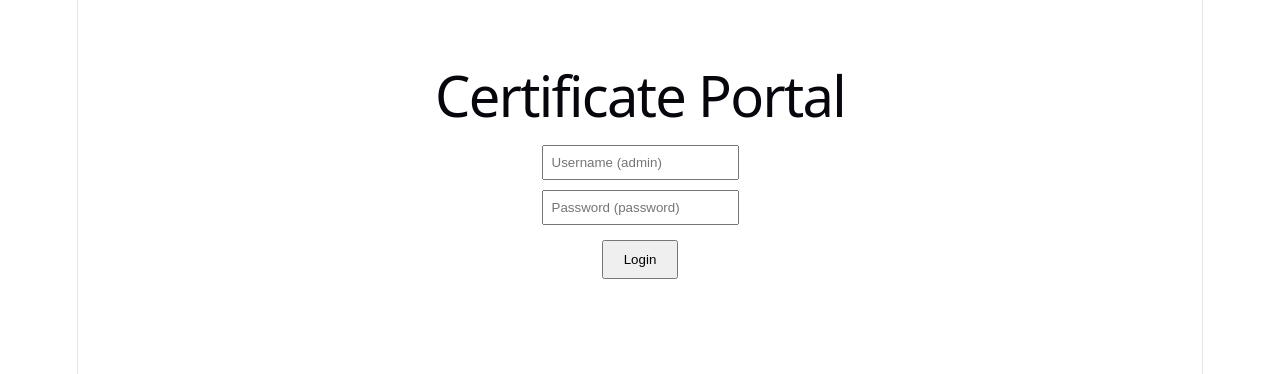
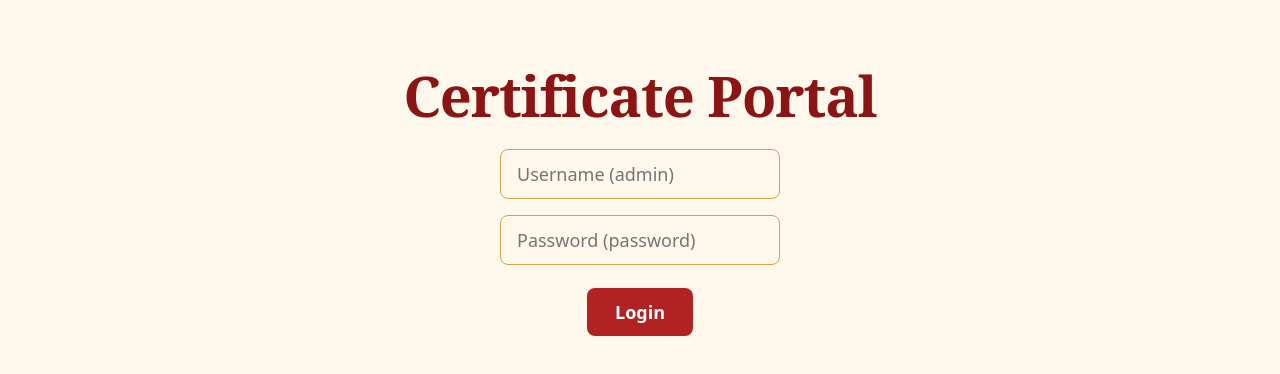
Before and after one commit to Roham8406/Certificate-Generator, a Vue app in the folder frontend/: page / in a window 1280 px wide. Shown: the top 374 px of the page. Built offline with nearby package versions, Linux system fonts and the light colour scheme.

Commit message:
Frontend(feat): Redesigned the theme

```diff
--- a/frontend/src/style.css
+++ b/frontend/src/style.css
@@ -1,87 +1,4 @@
-:root {
-  --text: #6b6375;
-  --text-h: #08060d;
-  --bg: #fff;
-  --border: #e5e4e7;
-  --code-bg: #f4f3ec;
-  --accent: #aa3bff;
-  --accent-bg: rgba(170, 59, 255, 0.1);
-  --accent-border: rgba(170, 59, 255, 0.5);
-  --social-bg: rgba(244, 243, 236, 0.5);
-  --shadow:
-    rgba(0, 0, 0, 0.1) 0 10px 15px -3px, rgba(0, 0, 0, 0.05) 0 4px 6px -2px;
 
-  --sans: system-ui, 'Segoe UI', Roboto, sans-serif;
-  --heading: system-ui, 'Segoe UI', Roboto, sans-serif;
-  --mono: ui-monospace, Consolas, monospace;
-
-  font: 18px/145% var(--sans);
-  letter-spacing: 0.18px;
-  color-scheme: light dark;
-  color: var(--text);
-  background: var(--bg);
-  font-synthesis: none;
-  text-rendering: optimizeLegibility;
-  -webkit-font-smoothing: antialiased;
-  -moz-osx-font-smoothing: grayscale;
-
-  @media (max-width: 1024px) {
-    font-size: 16px;
-  }
-}
-
-@media (prefers-color-scheme: dark) {
-  :root {
-    --text: #9ca3af;
-    --text-h: #f3f4f6;
-    --bg: #16171d;
-    --border: #2e303a;
-    --code-bg: #1f2028;
-    --accent: #c084fc;
-    --accent-bg: rgba(192, 132, 252, 0.15);
-    --accent-border: rgba(192, 132, 252, 0.5);
-    --social-bg: rgba(47, 48, 58, 0.5);
-    --shadow:
-      rgba(0, 0, 0, 0.4) 0 10px 15px -3px, rgba(0, 0, 0, 0.25) 0 4px 6px -2px;
-  }
-
-  #social .button-icon {
-    filter: invert(1) brightness(2);
-  }
-}
-
-body {
-  margin: 0;
-}
-
-h1,
-h2 {
-  font-family: var(--heading);
-  font-weight: 500;
-  color: var(--text-h);
-}
-
-h1 {
-  font-size: 56px;
-  letter-spacing: -1.68px;
-  margin: 32px 0;
-  @media (max-width: 1024px) {
-    font-size: 36px;
-    margin: 20px 0;
-  }
-}
-h2 {
-  font-size: 24px;
-  line-height: 118%;
-  letter-spacing: -0.24px;
-  margin: 0 0 8px;
-  @media (max-width: 1024px) {
-    font-size: 20px;
-  }
-}
-p {
-  margin: 0;
-}
 
 code,
 .counter {
@@ -161,7 +78,6 @@ code {
   max-width: 100%;
   margin: 0 auto;
   text-align: center;
-  border-inline: 1px solid var(--border);
   min-height: 100svh;
   display: flex;
   flex-direction: column;
@@ -294,3 +210,281 @@ code {
     border-right-color: var(--border);
   }
 }
+:root {
+  /* Retaining the bright cream and traditional red/gold palette */
+  --text: #4a3b32;
+  --text-h: #8b1515;
+  --bg: #fdf8eb;
+  --border: #d4a34b;
+  --code-bg: #f4e8d3;
+  --accent: #b22222;
+  --accent-bg: rgba(178, 34, 34, 0.08);
+  --accent-border: rgba(212, 163, 75, 0.8);
+  --social-bg: rgba(244, 232, 211, 0.5);
+
+  /* Softer, more modern shadow */
+  --shadow:
+    rgba(139, 21, 21, 0.08) 0 12px 24px -4px, rgba(139, 21, 21, 0.04) 0 4px 8px -2px;
+
+  /* Modernized typography mix */
+  --sans: system-ui, 'Segoe UI', Roboto, Helvetica, Arial, sans-serif;
+  --heading: 'Georgia', serif;
+  --mono: ui-monospace, Consolas, monospace;
+
+  font: 18px/150% var(--sans);
+  letter-spacing: 0.2px;
+  color-scheme: light dark;
+  color: var(--text);
+  background: var(--bg);
+  font-synthesis: none;
+  text-rendering: optimizeLegibility;
+  -webkit-font-smoothing: antialiased;
+  -moz-osx-font-smoothing: grayscale;
+
+  @media (max-width: 1024px) {
+    font-size: 16px;
+  }
+}
+
+@media (prefers-color-scheme: dark) {
+  :root {
+    --text: #e8dbce;
+    --text-h: #f0c365;
+    --bg: #2a1111;
+    --border: #8b3a3a;
+    --code-bg: #3d1c1c;
+    --accent: #d4a34b;
+    --accent-bg: rgba(212, 163, 75, 0.15);
+    --accent-border: rgba(212, 163, 75, 0.5);
+    --social-bg: rgba(61, 28, 28, 0.5);
+    --shadow:
+      rgba(0, 0, 0, 0.4) 0 12px 24px -4px, rgba(0, 0, 0, 0.2) 0 4px 8px -2px;
+  }
+
+  #social .button-icon {
+    filter: invert(1) brightness(2);
+  }
+}
+
+body {
+  margin: 0;
+}
+
+h1,
+h2 {
+  font-family: var(--heading);
+  font-weight: 600;
+  color: var(--text-h);
+}
+
+h1 {
+  font-size: 56px;
+  letter-spacing: -1px;
+  margin: 32px 0;
+  @media (max-width: 1024px) {
+    font-size: 36px;
+    margin: 20px 0;
+  }
+}
+h2 {
+  font-size: 24px;
+  line-height: 120%;
+  margin: 0 0 12px;
+  @media (max-width: 1024px) {
+    font-size: 20px;
+  }
+}
+p {
+  margin: 0;
+}
+
+code,
+.counter {
+  font-family: var(--mono);
+  display: inline-flex;
+  border-radius: 6px;
+  color: var(--text-h);
+}
+
+code {
+  font-size: 15px;
+  line-height: 135%;
+  padding: 4px 8px;
+  background: var(--code-bg);
+}
+
+/* Global Page Layout */
+.page-container {
+  text-align: center;
+  margin-top: 50px;
+  font-family: var(--sans);
+  padding: 0 20px 40px;
+}
+
+/* Typography & Spacing */
+.text-error {
+  color: #c92a2a;
+}
+.text-error-large {
+  color: #c92a2a;
+  font-size: 1.2rem;
+  margin-top: 20px;
+  font-weight: bold;
+}
+.text-success {
+  color: #2b8a3e;
+  margin-bottom: 20px;
+}
+.text-dark {
+  color: var(--text-h);
+  font-family: var(--heading);
+}
+.text-muted {
+  color: var(--text);
+  opacity: 0.9;
+}
+.mt-15 {
+  margin-top: 15px;
+}
+.mt-20 {
+  margin-top: 20px;
+}
+
+/* Form Elements (Modernized with curves and focus rings) */
+.input-field {
+  margin: 8px 5px;
+  padding: 12px 16px;
+  border: 1px solid var(--border);
+  border-radius: 8px; /* Added modern curve */
+  background: var(--bg);
+  color: var(--text);
+  font-family: var(--sans);
+  font-size: 1rem;
+  transition: all 0.2s ease;
+  width: 100%;
+  max-width: 280px;
+  box-sizing: border-box;
+}
+.input-field:focus {
+  outline: none;
+  border-color: var(--accent);
+  box-shadow: 0 0 0 3px var(--accent-bg); /* Soft modern focus ring */
+}
+
+/* Buttons (Modernized with curves and hover lifts) */
+button {
+  font-family: var(--sans);
+  font-size: 1rem;
+  transition: all 0.2s ease;
+}
+button:hover {
+  transform: translateY(-2px);
+  box-shadow: 0 4px 12px rgba(0,0,0,0.1);
+}
+button:active {
+  transform: translateY(0);
+}
+
+.btn-primary {
+  background: var(--accent);
+  color: #fff;
+  padding: 12px 28px;
+  cursor: pointer;
+  margin-top: 15px;
+  border: none;
+  border-radius: 8px;
+  font-weight: 600;
+}
+.btn-danger {
+  background: #a51c1c;
+  color: #fff;
+  padding: 10px 24px;
+  margin-bottom: 24px;
+  cursor: pointer;
+  border: none;
+  border-radius: 8px;
+  font-weight: 600;
+}
+.btn-success {
+  background: var(--border); /* Using the gold/mustard tone */
+  color: #fff;
+  padding: 10px 24px;
+  cursor: pointer;
+  margin-top: 15px;
+  border: none;
+  border-radius: 8px;
+  font-weight: 600;
+  text-shadow: 1px 1px 2px rgba(0,0,0,0.2);
+}
+.btn-secondary {
+  background: #ded5c5;
+  color: var(--text-h);
+  padding: 10px 24px;
+  margin-bottom: 24px;
+  cursor: pointer;
+  border: none;
+  border-radius: 8px;
+  font-weight: 600;
+}
+
+/* Cards & Layout Blocks (Retained nested borders, but modernized with border-radius) */
+.cert-card {
+  border: 2px solid var(--accent);
+  outline: 2px solid var(--border);
+  outline-offset: -6px;
+  margin: 20px auto;
+  padding: 24px;
+  width: 100%;
+  max-width: 320px;
+  border-radius: 12px; /* Smoothed out the traditional square edges */
+  background: var(--bg);
+  box-shadow: var(--shadow);
+  box-sizing: border-box;
+  transition: transform 0.2s ease;
+}
+.cert-card:hover {
+  transform: translateY(-4px);
+}
+
+.detail-card {
+  border: 4px double var(--accent); /* Preserved the traditional double border */
+  padding: 40px 30px;
+  border-radius: 16px; /* Added a large modern curve */
+  max-width: 600px;
+  margin: 0 auto;
+  background: var(--bg);
+  box-shadow: var(--shadow);
+  position: relative;
+}
+/* The nested third line */
+.detail-card::before {
+  content: '';
+  position: absolute;
+  top: 8px;
+  left: 8px;
+  right: 8px;
+  bottom: 8px;
+  border: 1px solid var(--border);
+  border-radius: 10px; /* Matching proportional curve for the inside line */
+  pointer-events: none;
+}
+
+.validation-card {
+  border: 3px solid #2b8a3e;
+  outline: 2px solid #d4a34b;
+  outline-offset: -8px;
+  padding: 40px 30px;
+  border-radius: 16px; /* Smoothed out for modern look */
+  max-width: 500px;
+  margin: 30px auto;
+  background: var(--bg);
+  box-shadow: var(--shadow);
+}
+
+.event-image {
+  max-width: 100%;
+  border-radius: 8px; /* Modern rounded image edges */
+  margin-top: 25px;
+  border: 2px solid var(--border);
+  box-shadow: var(--shadow);
+}
--- a/frontend/src/views/CertificateView.vue
+++ b/frontend/src/views/CertificateView.vue
@@ -1,18 +1,18 @@
 <template>
-  <div style="text-align: center; margin-top: 50px; font-family: sans-serif;">
-    <button @click="router.back()" style="background: gray; color: white; padding: 5px 15px; margin-bottom: 20px;">
+  <div class="page-container">
+    <button @click="router.back()" class="btn-secondary">
       بازگشت (Back)
     </button>
 
     <div v-if="loading">در حال بارگذاری... (Loading...)</div>
 
-    <p v-else-if="error" style="color: red;">{{ error }}</p>
+    <p v-else-if="error" class="text-error">{{ error }}</p>
 
-    <div v-else-if="certData" style="border: 2px solid #ddd; padding: 20px; border-radius: 12px; max-width: 600px; margin: 0 auto; background: #fafafa;">
-      <h1 style="color: #333;">{{ certData.first_name }} {{ certData.last_name }}</h1>
-      <h2 style="color: #555;">{{ certData.name }}</h2>
-      <h2 style="color: #555;">{{ certData.hash }}</h2>
-      <img :src="certData.image" alt="Event Image" style="max-width: 100%; border-radius: 8px; margin-top: 20px;" />
+    <div v-else-if="certData" class="detail-card">
+      <h1 class="text-dark">{{ certData.first_name }} {{ certData.last_name }}</h1>
+      <h2 class="text-muted">{{ certData.name }}</h2>
+      <h2 class="text-muted">{{ certData.hash }}</h2>
+      <img :src="certData.image" alt="Event Image" class="event-image" />
     </div>
   </div>
 </template>
--- a/frontend/src/views/Certificates.vue
+++ b/frontend/src/views/Certificates.vue
@@ -1,17 +1,17 @@
 <template>
-  <div style="text-align: center; margin-top: 50px; font-family: sans-serif;">
-    <button @click="logout" style="background: red; color: white; padding: 5px 15px; margin-bottom: 20px;">
+  <div class="page-container">
+    <button @click="logout" class="btn-danger">
       خروج
     </button>
 
-    <p v-if="error" style="color: red;">{{ error }}</p>
+    <p v-if="error" class="text-error">{{ error }}</p>
 
     <div v-if="certificates.length > 0">
-      <div v-for="cert in certificates" :key="cert.id" style="border: 1px solid #ccc; margin: 10px auto; padding: 15px; width: 300px; border-radius: 8px;">
+      <div v-for="cert in certificates" :key="cert.id" class="cert-card">
 
         <h3>{{ cert.name }}</h3>
 
-        <button @click="download(cert.id)" style="background: green; color: white; padding: 8px 12px; cursor: pointer; margin-top: 10px;">
+        <button @click="download(cert.id)" class="btn-success">
           دانلود
         </button>
       </div>
--- a/frontend/src/views/Login.vue
+++ b/frontend/src/views/Login.vue
@@ -1,13 +1,13 @@
 <template>
-  <div style="text-align: center; margin-top: 50px; font-family: sans-serif;">
+  <div class="page-container">
     <h1>Certificate Portal</h1>
 
     <!-- Login Form -->
     <div v-if="!isLoggedIn">
-      <input v-model="username" placeholder="Username (admin)" style="margin: 5px; padding: 8px;" /><br/>
-      <input v-model="password" type="password" placeholder="Password (password)" style="margin: 5px; padding: 8px;" /><br/>
-      <button @click="login" style="padding: 10px 20px; cursor: pointer; margin-top: 10px;">Login</button>
-      <p style="color: red;">{{ error }}</p>
+      <input v-model="username" placeholder="Username (admin)" class="input-field" /><br/>
+      <input v-model="password" type="password" placeholder="Password (password)" class="input-field" /><br/>
+      <button @click="login" class="btn-primary">Login</button>
+      <p class="text-error">{{ error }}</p>
     </div>
   </div>
 </template>
```
Also changed, not shown: frontend/src/views/Validate.vue (+7 -7 lines).
